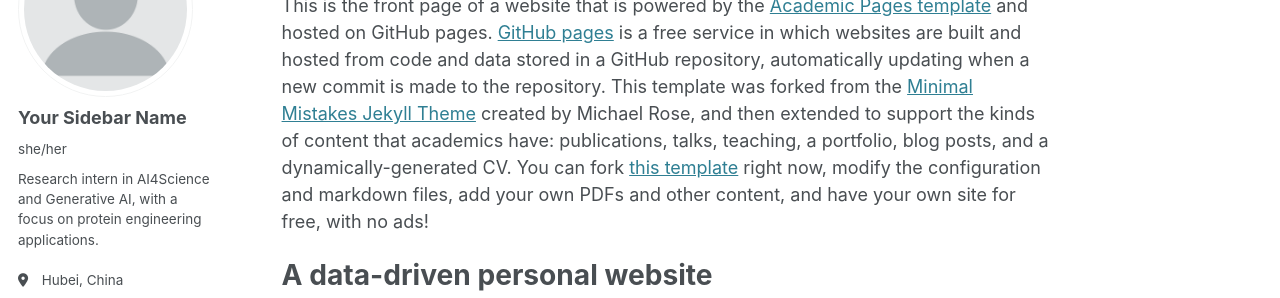
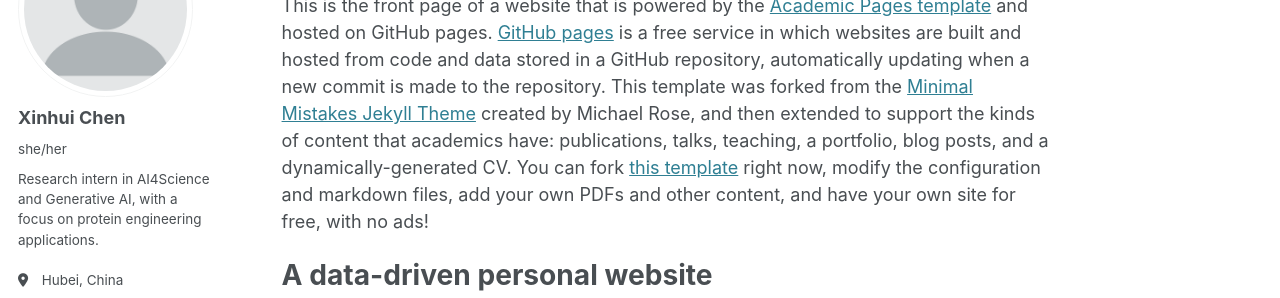
Before and after one commit to XinhuiChen-02/XinhuiChen-02.github.io, a Jekyll site: the page built from _pages/about.md, in a window 1280 px wide. Shown: the part 184-482 px from the top of the page. Built offline with Jekyll 4.4.1, drawn with Linux system fonts in a browser that asks for light colours.

Commit message:
Update _config.yml

```diff
--- a/_config.yml
+++ b/_config.yml
@@ -22,7 +22,7 @@ repository               : "XinhuiChen-02/XinhuiChen.github.io"
 author:
   # Biographic information
   avatar           : "profile.png"
-  name             : "Your Sidebar Name"
+  name             : "Xinhui Chen"
   pronouns         : "she/her" # example: "she/her"
   bio              : "Research intern in AI4Science and Generative AI, with a focus on protein engineering applications."
   location         : "Hubei, China"
@@ -58,7 +58,7 @@ author:
   keybase          : # Username
   instagram        : # Username
   lastfm           : # Username
-  linkedin         : "陈心慧"# Username
+  linkedin         : "心慧-陈-7242b0208"# Username
   mastodon         : # URL
   medium           : # URL
   pinterest        : # Username
@@ -80,6 +80,7 @@ publication_category:
     title: 'Books'
   manuscripts:
     title: 'Journal Articles'
+
   conferences:
     title: 'Conference Papers'
 
```
